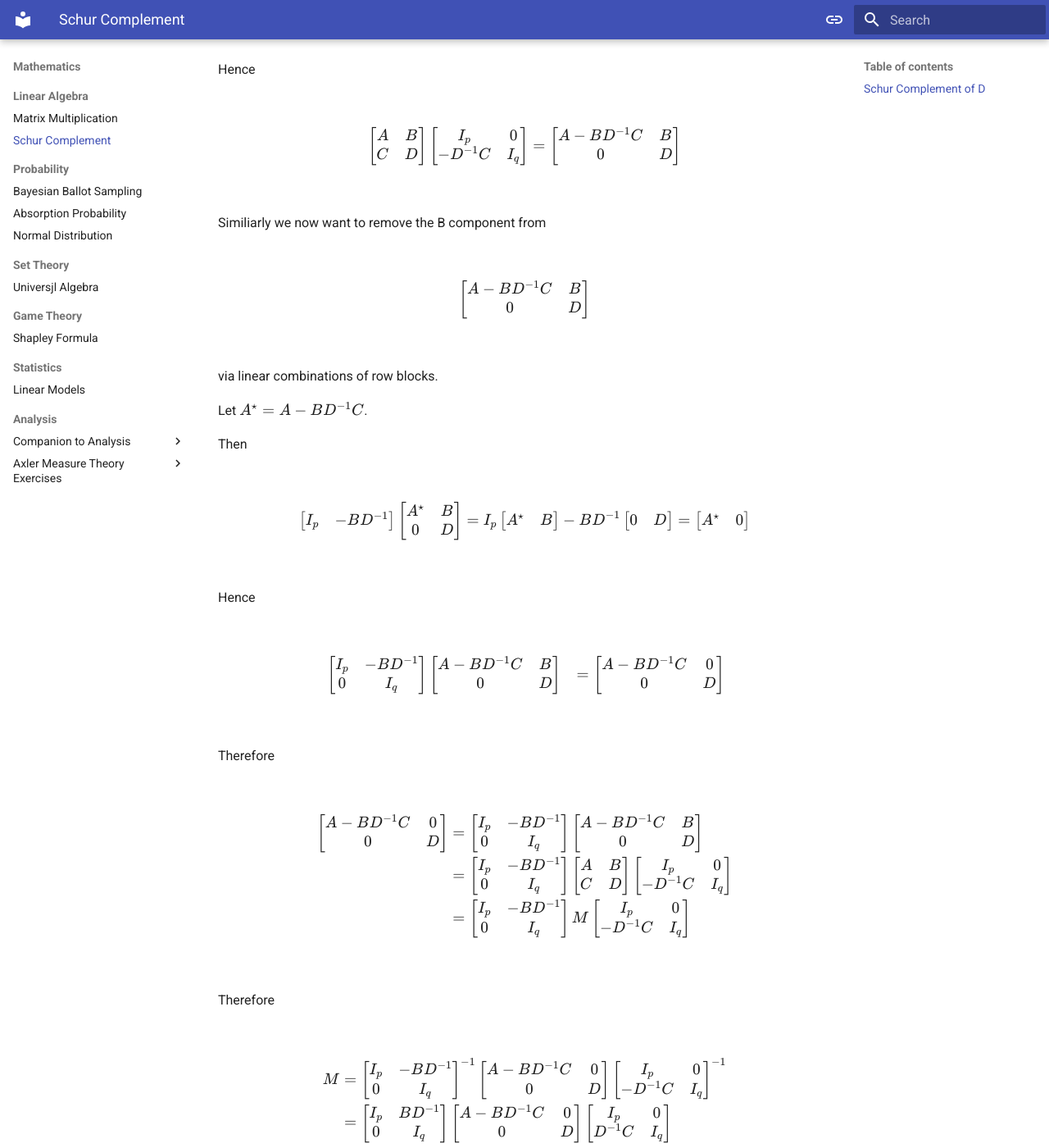
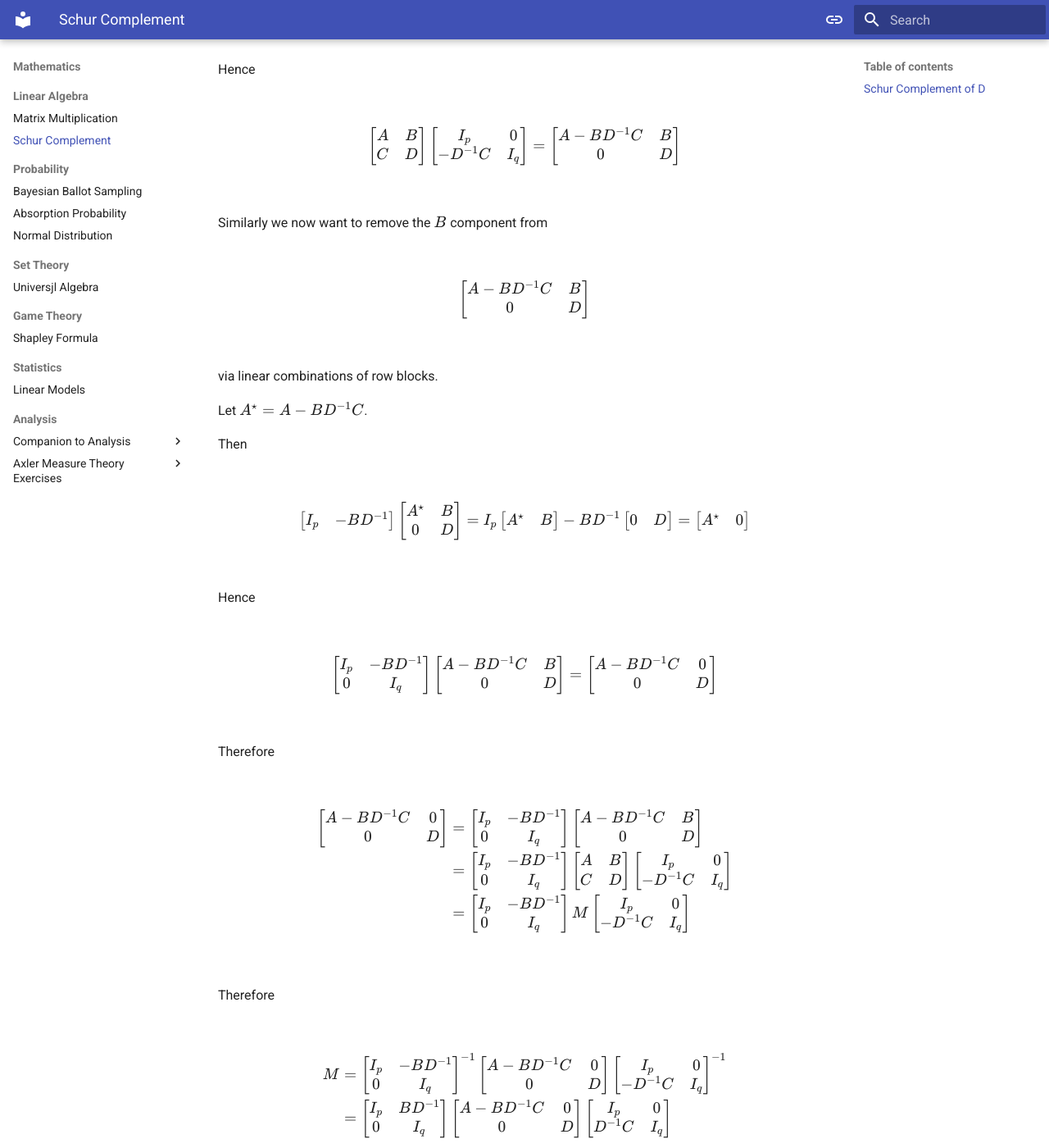
Before and after one commit to JakeRobertBaker/jakerobertbaker.github.io, an MkDocs documentation site: the page built from docs/mathematics/linear_algebra/schur_complement.md, in a window 1280 px wide and 1400 px high, scrolled down 1411 px. Shown: the whole window at 82% size. Built offline with MkDocs 1.6.1 and Material for MkDocs 9.7.7, drawn with Linux system fonts in a browser that asks for light colours; some web fonts are replaced; some of the changed text lies outside the part shown.

Commit message:
further typo fix

```diff
--- a/docs/mathematics/linear_algebra/schur_complement.md
+++ b/docs/mathematics/linear_algebra/schur_complement.md
@@ -154,7 +154,7 @@ A-BD^{-1}C & B \\
 \end{bmatrix}
 $$
 
-Similiarly we now want to remove the B component from
+Similarly we now want to remove the $B$ component from
 
 $$
 \begin{bmatrix}
@@ -193,8 +193,7 @@ $$
 Hence
 
 $$
-\begin{align*}
-& \begin{bmatrix}
+\begin{bmatrix}
 I_p & -BD^{-1} \\
 0 & I_q
 \end{bmatrix}
@@ -202,12 +201,11 @@ I_p & -BD^{-1} \\
 A-BD^{-1}C & B \\
 0 & D
 \end{bmatrix}
-&=
+=
 \begin{bmatrix}
 A-BD^{-1}C & 0 \\
 0 & D
 \end{bmatrix}
-\end{align*}
 $$
 
 Therefore
```
Also changed, not shown: other parts of docs/mathematics/linear_algebra/schur_complement.md (+6 -6 lines).
